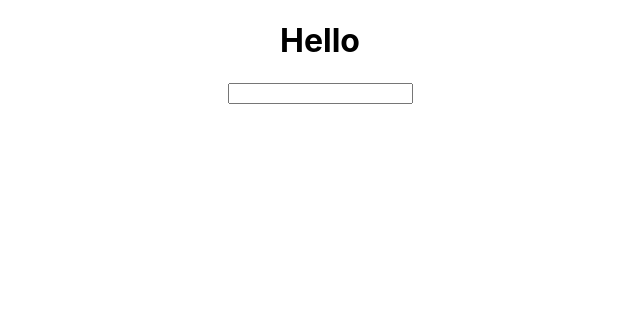
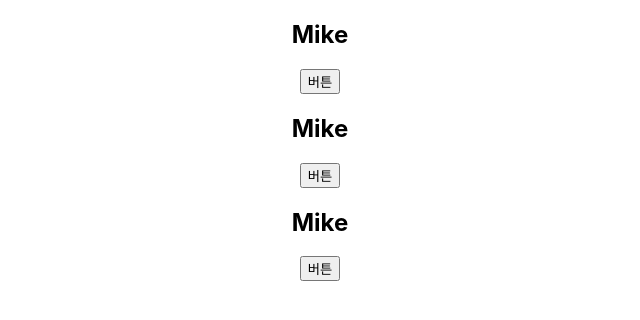
Before and after one commit to pyoja/react_devil, a React (Create React App) app in the folder voca/: page / in a window 1280 px wide. Shown: the top 320 px of the page, without its empty margins (320-960 px from the left). Built offline with nearby package versions, Linux system fonts and the light colour scheme.

Commit message:
7강 useState

```diff
--- a/voca/src/App.js
+++ b/voca/src/App.js
@@ -5,6 +5,8 @@
   return (
     <div className="App">
       <Hello />
+      <Hello />
+      <Hello />
     </div>
   );
 }
--- a/voca/src/component/Hello.js
+++ b/voca/src/component/Hello.js
@@ -1,12 +1,17 @@
+import { useState } from "react";
+
 export default function Hello() {
-  function showtText(e) {
-    console.log(e.target.value);
+  const [name, setName] = useState("Mike");
+
+  function changeName() {
+    const newName = name === "Mike" ? "Jane" : "Mike";
+    setName(newName);
   }
 
   return (
     <div>
-      <h1>Hello</h1>
-      <input type="text" onChange={showtText} />
+      <h2>{name}</h2>
+      <button onClick={changeName}>버튼</button>
     </div>
   );
 }
--- a/voca/src/index.js
+++ b/voca/src/index.js
@@ -1,17 +1,12 @@
-import React from 'react';
-import ReactDOM from 'react-dom/client';
-import './index.css';
-import App from './App';
-import reportWebVitals from './reportWebVitals';
+import React from "react";
+import ReactDOM from "react-dom/client";
+import "./index.css";
+import App from "./App";
+import reportWebVitals from "./reportWebVitals";
 
-const root = ReactDOM.createRoot(document.getElementById('root'));
+const root = ReactDOM.createRoot(document.getElementById("root"));
 root.render(
   <React.StrictMode>
     <App />
   </React.StrictMode>
 );
-
-// If you want to start measuring performance in your app, pass a function
-// to log results (for example: reportWebVitals(console.log))
-// or send to an analytics endpoint. Learn more: https://bit.ly/CRA-vitals
-reportWebVitals();
```
